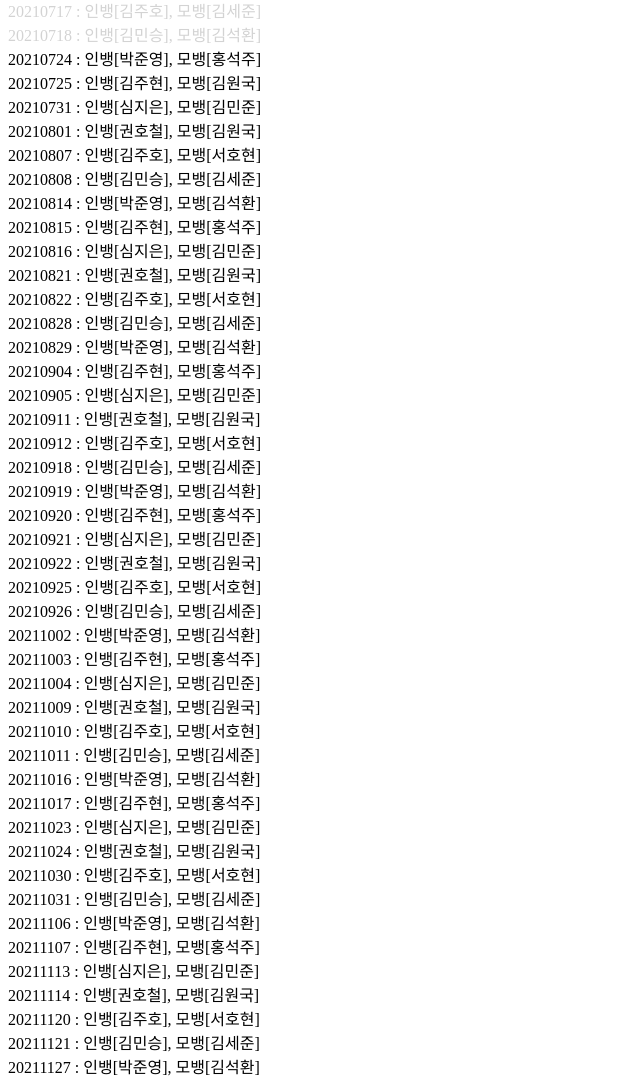
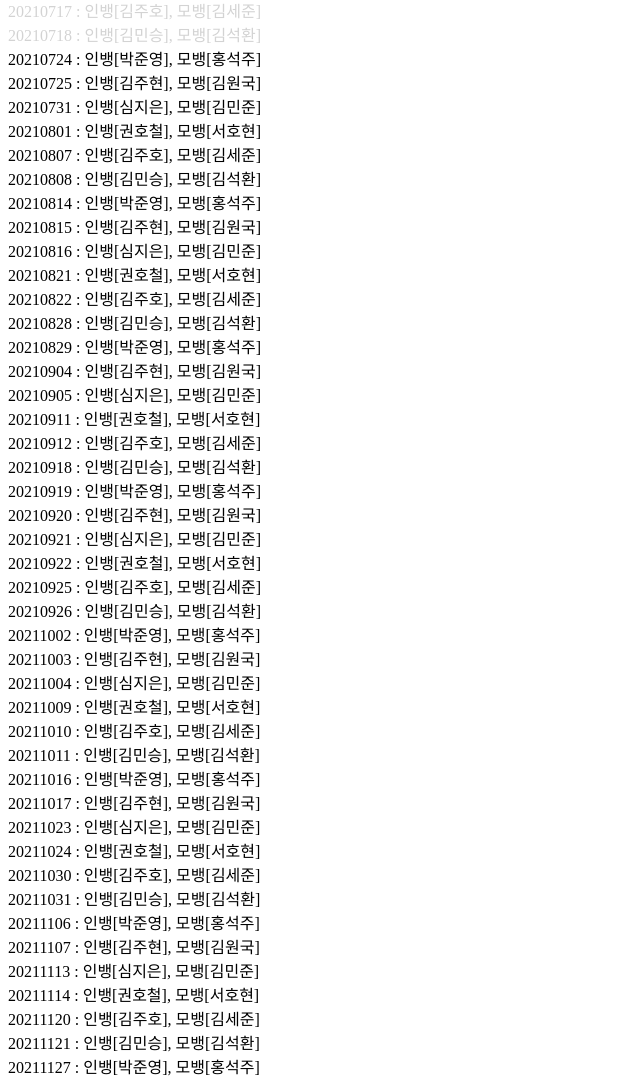
Before and after one commit to kbsavings/HolidayTransInspect, a plain HTML site: page index.html in a window 1280 px wide. Shown: the part 778-1857 px from the top of the page, without its empty margins (0-640 px from the left). Drawn offline with Linux system fonts and the light colour scheme.

Commit message:
Update index.html

```diff
--- a/index.html
+++ b/index.html
@@ -9,7 +9,7 @@
   var listIT = ["김민준", "권호철", "김주호", "김민승", "박준영", "김주현"];
   var listMT = ["김원국", "서호현", "김세준", "김석환", "홍석주"];
   var listIT2 = ["심지은", "권호철", "김주호", "김민승", "박준영", "김주현"];
-  var listMT2 = ["김민준", "김원국", "서호현", "김세준", "김석환", "홍석주"];
+  var listMT2 = ["김민준", "서호현", "김세준", "김석환", "홍석주", "김원국"];
 
   let sBadDay = new Date('2021-04-01');
   let sToday = new Date();
```
